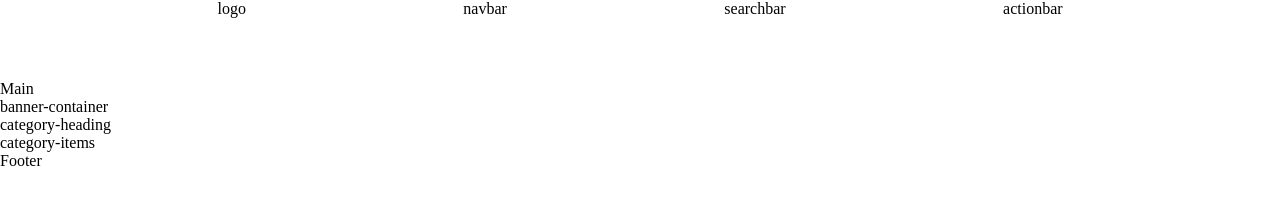
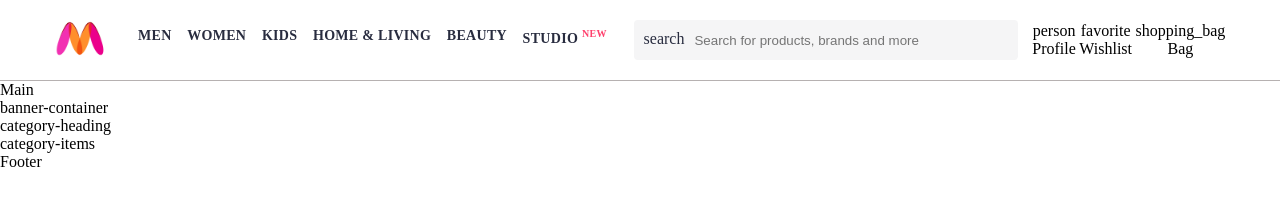
Before and after one commit to Aparnaraha/CSS, a plain HTML site: page 3_Project : Myntra Clone/index.html in a window 1280 px wide. Drawn offline with Linux system fonts and the light colour scheme.

Commit message:
Header Part completed

```diff
--- a/3_Project : Myntra Clone/index.html
+++ b/3_Project : Myntra Clone/index.html
@@ -1,15 +1,44 @@
 <!DOCTYPE html>
 <html lang="en">
+
 <head>
     <title>Myntra-Clone</title>
     <link rel="stylesheet" href="style.css">
 </head>
+
 <body>
     <header>
-        <div class="logo-container">logo</div>
-        <div class="nav-bar">navbar</div>
-        <div class="search-bar">searchbar</div>
-        <div class="action-bar">actionbar</div>
+        <div class="logo_container">
+            <a href="#"><img class="myntra_home" src="images/myntra_logo.webp" alt="Myntra Home"></a>
+        </div>
+        <nav class="nav_bar">
+            <a href="#">Men</a>
+            <a href="#">Women</a>
+            <a href="#">Kids</a>
+            <a href="#">Home & Living</a>
+            <a href="#">Beauty</a>
+            <a href="#">Studio <sup>New</sup></a>
+        </nav>
+        <div class="search_bar">
+            <span class="material-symbols-outlined search_icon">search</span>
+            <input class="search_input" placeholder="Search for products, brands and more">
+        </div>
+        <div class="action_bar">
+            <div class="action_container">
+                <span class="material-symbols-outlined action_icon">person</span>
+                <span class="action_name">Profile</span>
+            </div>
+
+            <div class="action_container">
+                <span class="material-symbols-outlined action_icon">favorite</span>
+                <span class="action_name">Wishlist</span>
+            </div>
+
+            <div class="action_container">
+                <span class="material-symbols-outlined action_icon">shopping_bag</span>
+                <span class="action_name">Bag</span>
+            </div>
+        </div>
     </header>
     <main>Main
         <div class="banner-container">banner-container</div>
@@ -18,4 +47,5 @@
     </main>
     <footer>Footer</footer>
 </body>
+
 </html>
--- a/3_Project : Myntra Clone/style.css
+++ b/3_Project : Myntra Clone/style.css
@@ -2,9 +2,81 @@
     margin: 0;
     padding: 0;
 }
-header{
+header {
     display: flex;
     background-color: #ffffff;
     height: 80px;
+    justify-content: space-between;
+    align-items: center;
+    border-bottom: 1px solid #b6b1b1;
+}
+.myntra_home {
+    height: 45px;
+}
+.logo_container {
+    margin-left: 4%;
+}
+.action_bar {
+    margin-right: 4%;
+}
+.nav_bar {
+    display: flex;
+    min-width: 500px;
     justify-content: space-evenly;
 }
+.nav_bar a {
+    font-size: 14px;
+    letter-spacing: .3px;
+    color: #282c3f;
+    font-weight: 700;
+    text-transform: uppercase;
+    text-decoration: none;
+    padding: 28px 0;
+    border-bottom: 5px solid #ffffff;
+}
+.nav_bar a:hover {
+    border-bottom: 4px solid #f54e77;
+}
+
+.nav_bar a sup {
+    color: #ff3f6c;
+    font-size: 10px;
+}
+
+.search_bar {
+    height: 40px;
+    min-width: 200px;
+    width: 30%;
+    display: flex;
+    align-items: center;
+}
+.search_icon {
+    box-sizing: content-box;
+    height: 20px;
+    padding: 10px;
+
+    background-color: #f5f5f6;
+    color: #282c3f;
+    font-weight: 300;
+    border-radius: 4px 0 0 4px;
+}
+.search_input {
+    color: #696e79;
+    background-color: #f5f5f6;
+    flex-grow: 1;
+    height: 40px;
+    border: 0;
+    border-radius: 0 4px 4px 0;
+}
+
+.action_bar {
+    display: flex;
+    min-width: 200px;
+    justify-content: space-evenly;
+}
+
+.action_container {
+    display: flex;
+    flex-direction: column;
+    align-items: center;
+}
```
